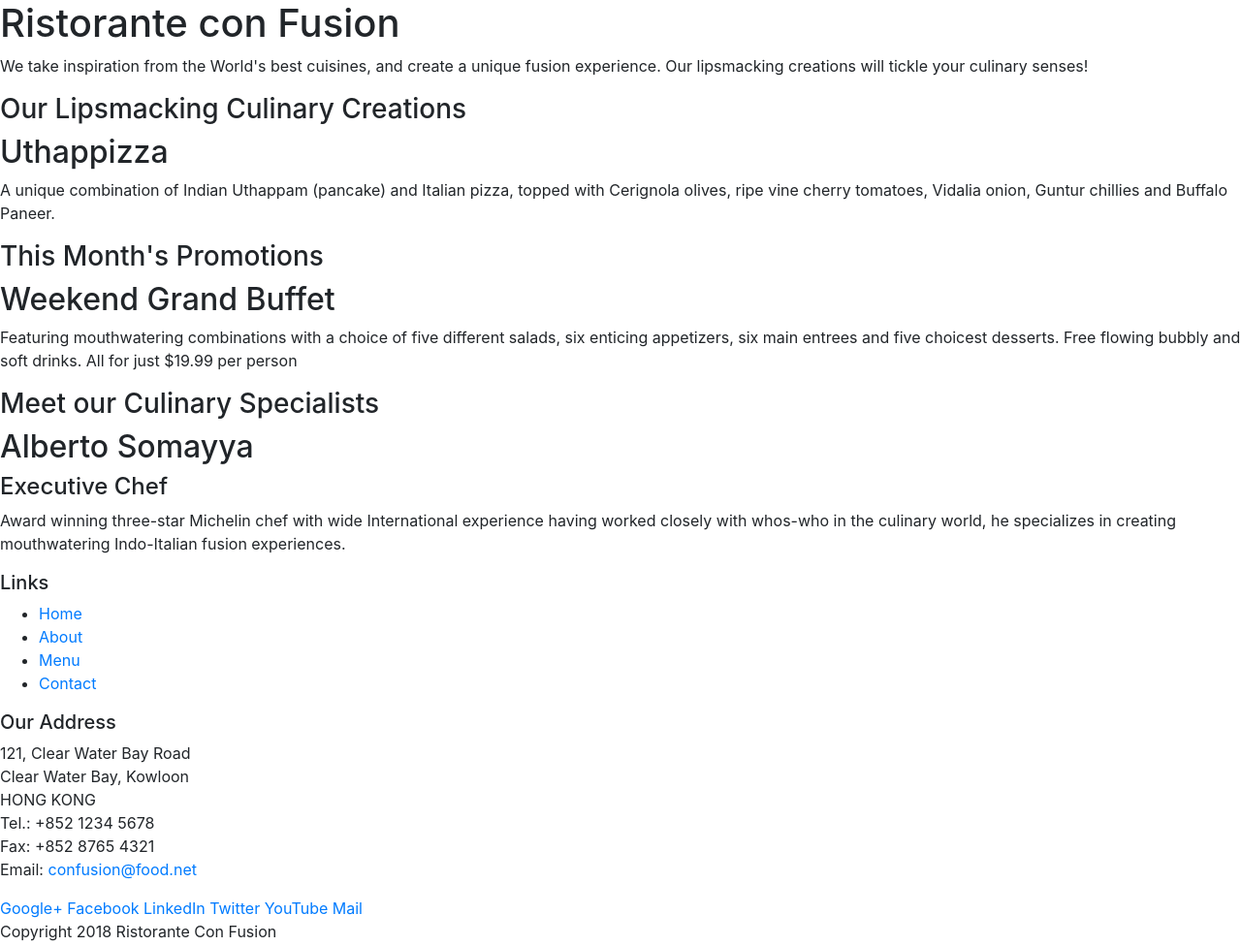
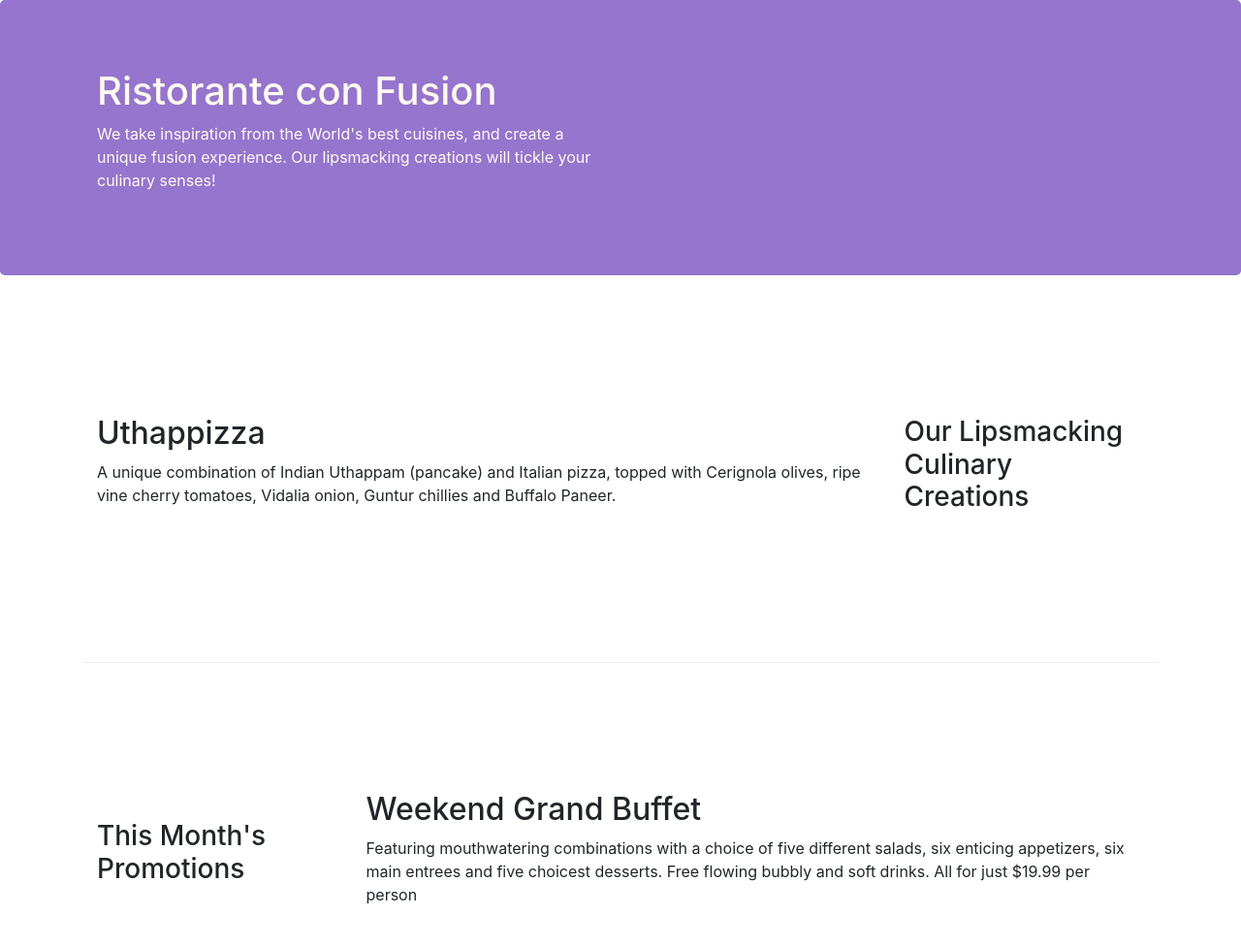
Before and after one commit to stepupgithub/Website-using-Bootstrap4, a website: page index.html in a window 1280 px wide. Shown: the top 976 px of the page at 97% size. Drawn offline with nearby package versions, Linux system fonts and the light colour scheme.

Commit message:
bootstrap4-grid-systems

```diff
--- /dev/null
+++ b/css/styles.css
@@ -0,0 +1,30 @@
+.row-header{
+     margin: 0px auto;
+     padding: 0px auto;
+}
+
+.row-content{
+     margin: 0px auto;
+     padding: 50px 0px 50px 0px;
+     border-bottom: 1px ridge;
+     min-height: 400px;
+}
+
+.footer{
+     background-color: #d1c4e9;
+     margin: 0px auto;
+     padding: 20px 0px 20px 0px;
+}
+
+.jumbotron {
+     padding: 70px 30px 70px 30px;
+     margin: 0px auto;
+     background: #9575cd;
+     color: floralwhite;
+}
+
+.address{
+     font-size: 80%;
+     margin: 0px;
+     color: #0f0f0f;
+}
--- a/index.html
+++ b/index.html
@@ -9,51 +9,52 @@
 
     <!-- Bootstrap CSS -->
     <link rel="stylesheet" href="node_modules/bootstrap/dist/css/bootstrap.min.css">
+    <link rel="stylesheet" href="css/styles.css">
     <title>Ristorante Con Fusion</title>
 </head>
 
 <body>
 
-    <header>
-        <div>
-            <div>
-                <div>
+    <header class="jumbotron">
+        <div class="container">
+            <div class="row row-header">
+                <div class="col-12 col-sm-6">
                     <h1>Ristorante con Fusion</h1>
                     <p>We take inspiration from the World's best cuisines, and create a unique fusion experience. Our lipsmacking creations will tickle your culinary senses!</p>
                 </div>
-                <div>
+                <div class="col-12 col-sm">
                 </div>
             </div>
         </div>
     </header>
 
-    <div>
-        <div>
-            <div>
+    <div class="container">
+        <div class="row row-content align-items-center">
+            <div class="col-12 col-sm-4 order-sm-last col-md-3">
                 <h3>Our Lipsmacking Culinary Creations</h3>
             </div>
-            <div>
+            <div class="col-12 col-sm order-sm-first col-md">
                 <h2>Uthappizza</h2>
                 <p>A unique combination of Indian Uthappam (pancake) and Italian pizza, topped with Cerignola olives, ripe vine cherry tomatoes, Vidalia onion, Guntur chillies and Buffalo Paneer.</p>
             </div>
         </div>
 
 
-        <div>
-            <div>
+        <div class="row row-content align-items-center">
+            <div class="col-12 col-sm-4 col-md-3">
                 <h3>This Month's Promotions</h3>
             </div>
-            <div>
+            <div class="col-12 col-sm col-md">
                 <h2>Weekend Grand Buffet</h2>
                 <p>Featuring mouthwatering combinations with a choice of five different salads, six enticing appetizers, six main entrees and five choicest desserts. Free flowing bubbly and soft drinks. All for just $19.99 per person </p>
             </div>
         </div>
 
-        <div>
-            <div>
+        <div class="row row-content align-items-center">
+            <div class="col-12 col-sm-4 order-sm-last col-md-3">
                 <h3>Meet our Culinary Specialists</h3>
             </div>
-            <div>
+            <div class="col-12 col-sm order-sm-first col-md">
                 <h2>Alberto Somayya</h2>
                 <h4>Executive Chef</h4>
                 <p>Award winning three-star Michelin chef with wide International experience having worked closely with whos-who in the culinary world, he specializes in creating mouthwatering Indo-Italian fusion experiences. </p>
@@ -61,19 +62,19 @@
         </div>
     </div>
 
-    <footer>
-        <div>
-            <div>
-                <div>
+    <footer class="footer">
+        <div class="container">
+            <div class="row">
+                <div class="col-4 offset-1 col-sm-2">
                     <h5>Links</h5>
-                    <ul>
+                    <ul class="list-unstyled">
                         <li><a href="#">Home</a></li>
                         <li><a href="#">About</a></li>
                         <li><a href="#">Menu</a></li>
                         <li><a href="#">Contact</a></li>
                     </ul>
                 </div>
-                <div>
+                <div class="col-7 col-sm-5">
                     <h5>Our Address</h5>
                     <address>
 		              121, Clear Water Bay Road<br>
@@ -84,8 +85,8 @@
 		              Email: <a href="mailto:confusion@food.net">confusion@food.net</a>
 		           </address>
                 </div>
-                <div>
-                    <div>
+                <div class="col-12 col-sm-4 align-self-center">
+                    <div class="text-center">
                         <a href="http://google.com/+">Google+</a>
                         <a href="http://www.facebook.com/profile.php?id=">Facebook</a>
                         <a href="http://www.linkedin.com/in/">LinkedIn</a>
@@ -95,8 +96,8 @@
                     </div>
                 </div>
            </div>
-           <div>
-                <div>
+           <div class="row justify-content-center">
+                <div class="col-auto">
                     <p> Copyright 2018 Ristorante Con Fusion</p>
                 </div>
            </div>
```
